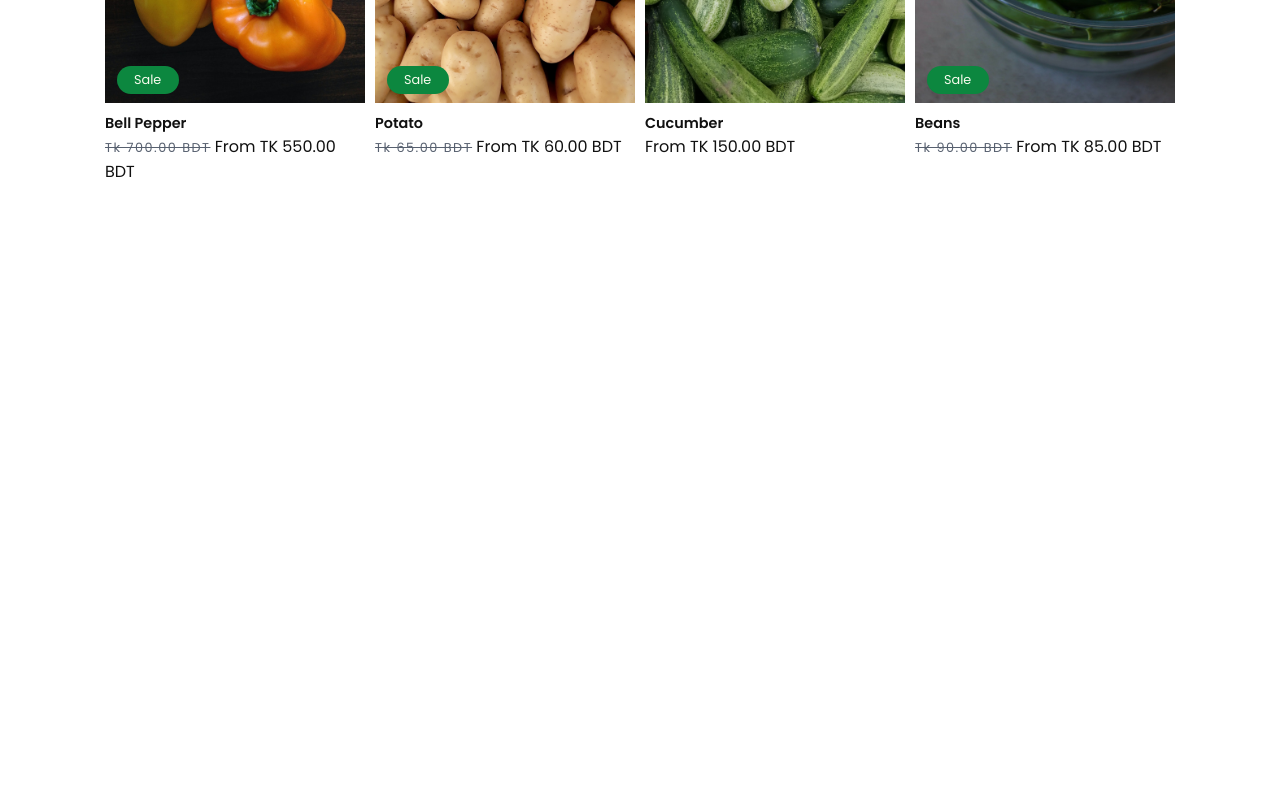
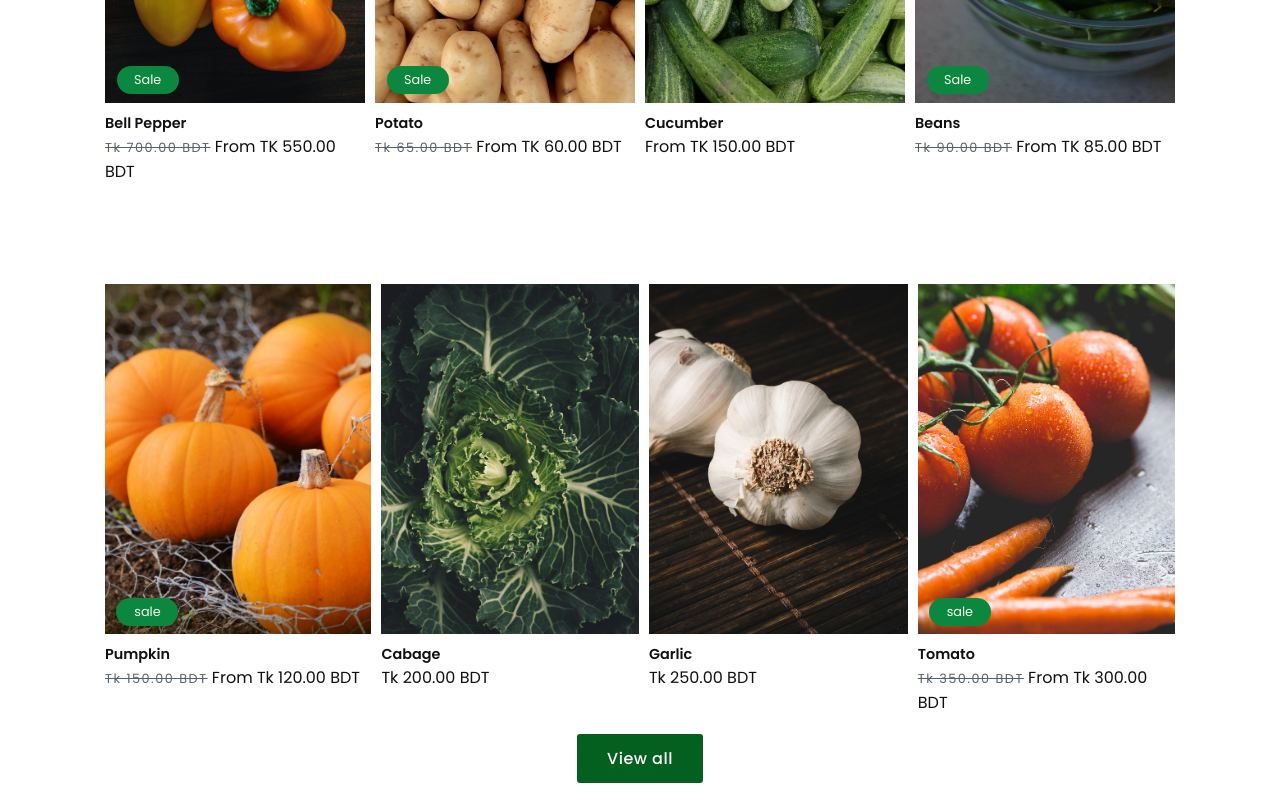
Before and after one commit to ahsan2001monjurul/practice, a plain HTML site: page vege shop.html in a window 1280 px wide. Shown: the part 1152-1952 px from the top of the page. Before the commit the page ends 1419 px from the top, so only its background shows below. Drawn offline with Linux system fonts and the light colour scheme.

Commit message:
featureproduct2

```diff
--- a/vege css.css
+++ b/vege css.css
@@ -157,8 +157,6 @@ body{
 .block{
     display: flex;
     justify-content: space-between;
-
-
 }
 .grp{
 
@@ -206,7 +204,6 @@ body{
 
 }
 .sale{
-
     position: absolute;
     width: 62px;
     height: 28px;
@@ -220,5 +217,60 @@ body{
     left: 4.5%;
     font-size: .8em ;
     font-weight: 400;
+}
+
+/*------featureproduct2nd part----*/
+
+.block2{
+    display: flex;
+    justify-content: space-between;
+    align-items: center;
 
 }
+.grp2{
+ margin: 0px 5px;
+ position: relative;
+}
+.veg2{
+    display: flex;
+    justify-content: center;
+    align-items: center;
+}
+.veg2 img{
+    width: 100%;
+    height: 350px;
+    object-fit: cover;
+}
+.sale2{
+
+    position: absolute;
+    background-color: var(--color8);
+    color: var(--color7);
+    height: 28px;
+    width: 62px;
+    display: flex;
+    justify-content: center;
+    align-items: center;
+    border-radius: 5em;
+    font-size: .8em;
+    font-weight: 400;
+    bottom: 24%;
+    left: 4.3%;
+}
+.three{
+    display: flex;
+    justify-content: center;
+    align-items: center;
+}
+.view{
+    color: var(--color1);
+    background-color: var(--color2);
+    padding: 12px 30px;
+    border-radius: 3px;
+    border: none;
+    font-size: 1em;
+    font-weight: 500;
+    font-family: 'Poppins', sans-serif;
+    letter-spacing: .5px;
+}
+/* -----------fresh collection ---- */
--- a/vege shop.html
+++ b/vege shop.html
@@ -136,5 +136,85 @@
 
     </section>
 
+<!----------feature-product 2nd part------------------>
+<section id="feature2">
+
+    <div class="container">
+
+            <div class="block2">
+
+                <div class="pumpkin grp2">
+
+                    <div class="veg2">
+
+                        <img src="./small veg/pumkin.jpg" alt="pumkin">
+                        <div class="sale2">
+                            <p>sale</p>
+                        </div>
+
+                    </div>
+                    <div class="content">
+                        <h3>Pumpkin</h3>
+                        <p><span class="price">Tk 150.00 BDT</span> From Tk 120.00 BDT</p>
+                    </div>
+
+                </div>
+
+                <div class="cabage grp2">
+
+                    <div class="veg2">
+
+                        <img src="./small veg/cabage.jpg" alt="cabage">
+
+                    </div>
+                    <div class="content">
+                        <h3>Cabage</h3>
+                        <p>Tk 200.00 BDT</p>
+                    </div>
+
+                </div>
+
+                <div class="garlic grp2">
+
+                    <div class="veg2">
+
+                        <img src="./small veg/garlic.jpg" alt="garlic">
+
+                    </div>
+                    <div class="content">
+                        <h3>Garlic</h3>
+                        <p>Tk 250.00 BDT</p>
+                    </div>
+
+                </div>
+
+                <div class="tomato grp2">
+
+                    <div class="veg2">
+
+                        <img src="./small veg/tomato.jpg" alt="tomato">
+                        <div class="sale2">
+                            <p>sale</p>
+                        </div>
+                    </div>
+                    <div class="content">
+                        <h3>Tomato</h3>
+                        <p><span class="price">Tk 350.00 BDT</span> From Tk 300.00 BDT</p>
+                    </div>
+
+                </div>
+
+            </div>
+            <div class="three">
+
+                <button class="view">
+                    View all
+                </button>
+            </div>
+    </div>
+</section>
+
+<!-- ---------------------------fresh collection---------- -->
+
 </body>
 </html>
```
Also changed, not shown: small veg/cabage.jpg (renamed from small veg/pexels-scott-webb-212932.jpg), small veg/garlic.jpg (renamed from small veg/pexels-isabella-mendes-928251.jpg), small veg/pumkin.jpg (renamed from small veg/pexels-pixabay-209515.jpg), small veg/tomato.jpg (renamed from small veg/pexels-picjumbocom-196643.jpg).
